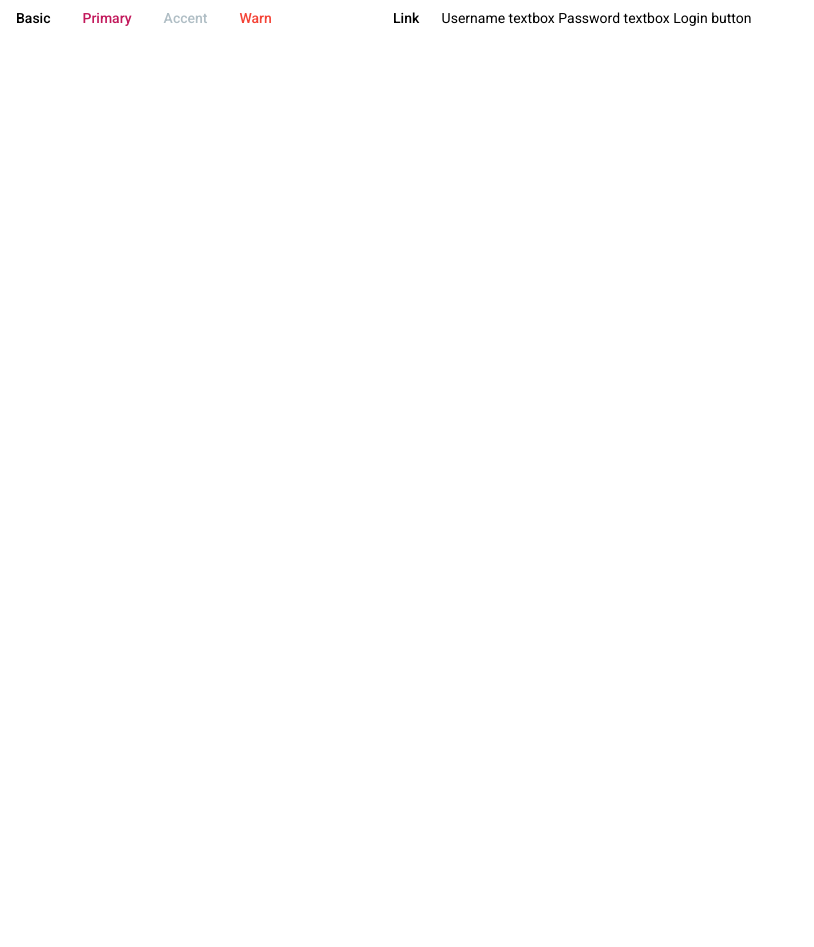
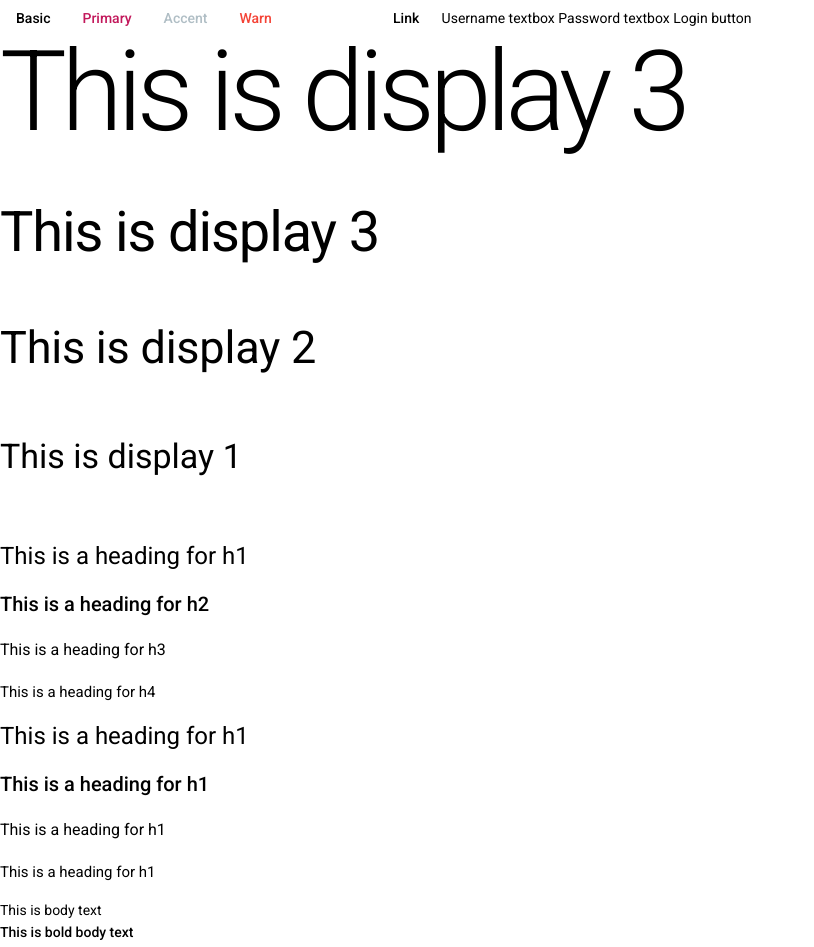
Before and after one commit to ravick4u/AngularPOC, an Angular app in the folder POCApp/: page / in a window 1280 px wide. Shown: the top 947 px of the page, without its empty margins (0-814 px from the left). Before the commit the page ends 800 px from the top, so only its background shows below. Built offline with nearby package versions, Linux system fonts and the light colour scheme.

Commit message:
Some Typography examples

```diff
--- a/POCApp/src/app/app.component.html
+++ b/POCApp/src/app/app.component.html
@@ -8,3 +8,24 @@
 Username textbox
 Password textbox
 Login button
+
+<div class="mat-display-4">This is display 3</div>
+<div class="mat-display-3">This is display 3</div>
+<div class="mat-display-2">This is display 2</div>
+<div class="mat-display-1">This is display 1</div>
+
+<div class="mat-headline">This is a heading for h1</div>
+<div class="mat-title">This is a heading for h2</div>
+<div class="mat-subheading-2">This is a heading for h3</div>
+<div class="mat-subheading-1">This is a heading for h4</div>
+
+<div class="mat-typography">
+  <h1>This is a heading for h1</h1>
+  <h2>This is a heading for h1</h2>
+  <h3>This is a  heading for h1</h3>
+  <h4>This is a  heading for h1</h4>
+</div>
+
+<div class="mat-body-1">This is body text</div>
+<div class="mat-body-2">This is bold body text</div>
+<div class="mat-caption">This is caption text<div>
```
Also changed, not shown: 1 other file (tests, documents, lock files or other folders).
